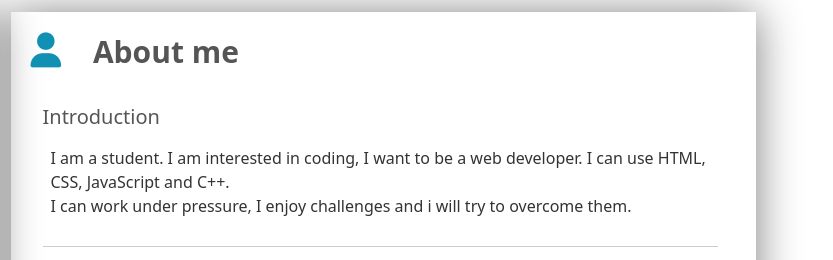
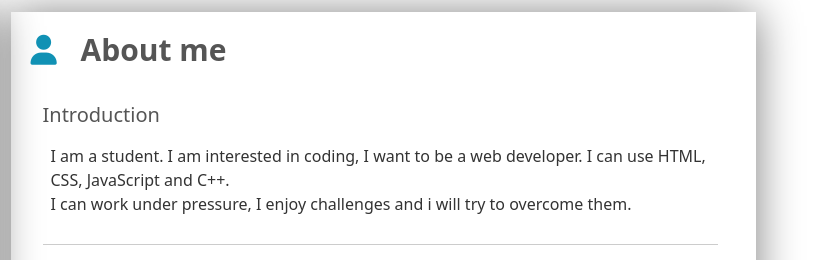
Before and after one commit to AST-tnbt/AST-tnbt.github.io, a plain HTML site: page index.html in a window 1280 px wide. Shown: the top 260 px of the page, 447-1280 px from the left. Drawn offline with nearby package versions, Linux system fonts and the light colour scheme.

Commit message:
Update index.html

```diff
--- a/index.html
+++ b/index.html
@@ -73,7 +73,7 @@
                    <div class="right-page">
                         <div class="detail-information-box">
                             <h2 class="detail-information-title">
-                                <i class="fa-solid fa-user user-icon"></i>
+                                <i class="fa-solid fa-user detail-information-title-icon"></i>
                                 About me
                             </h2>
                             <div class="detail-information">
```
